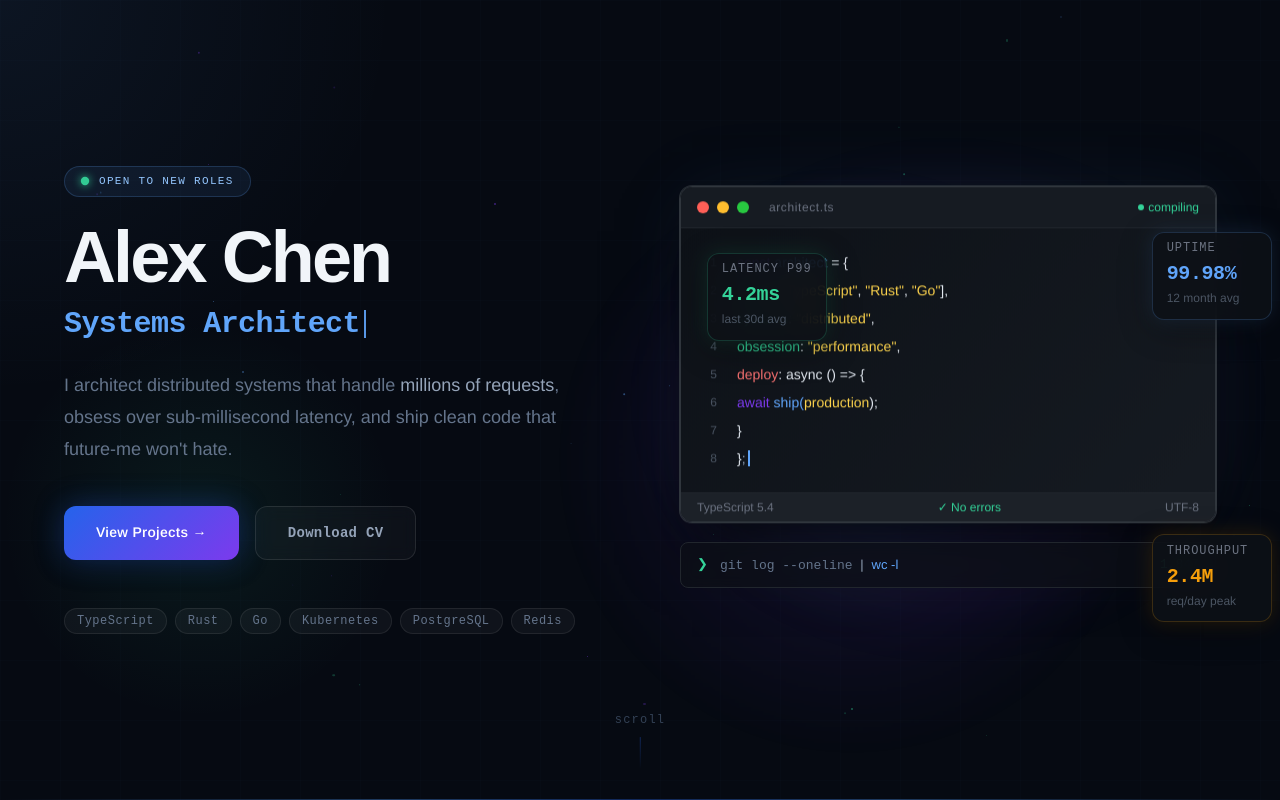
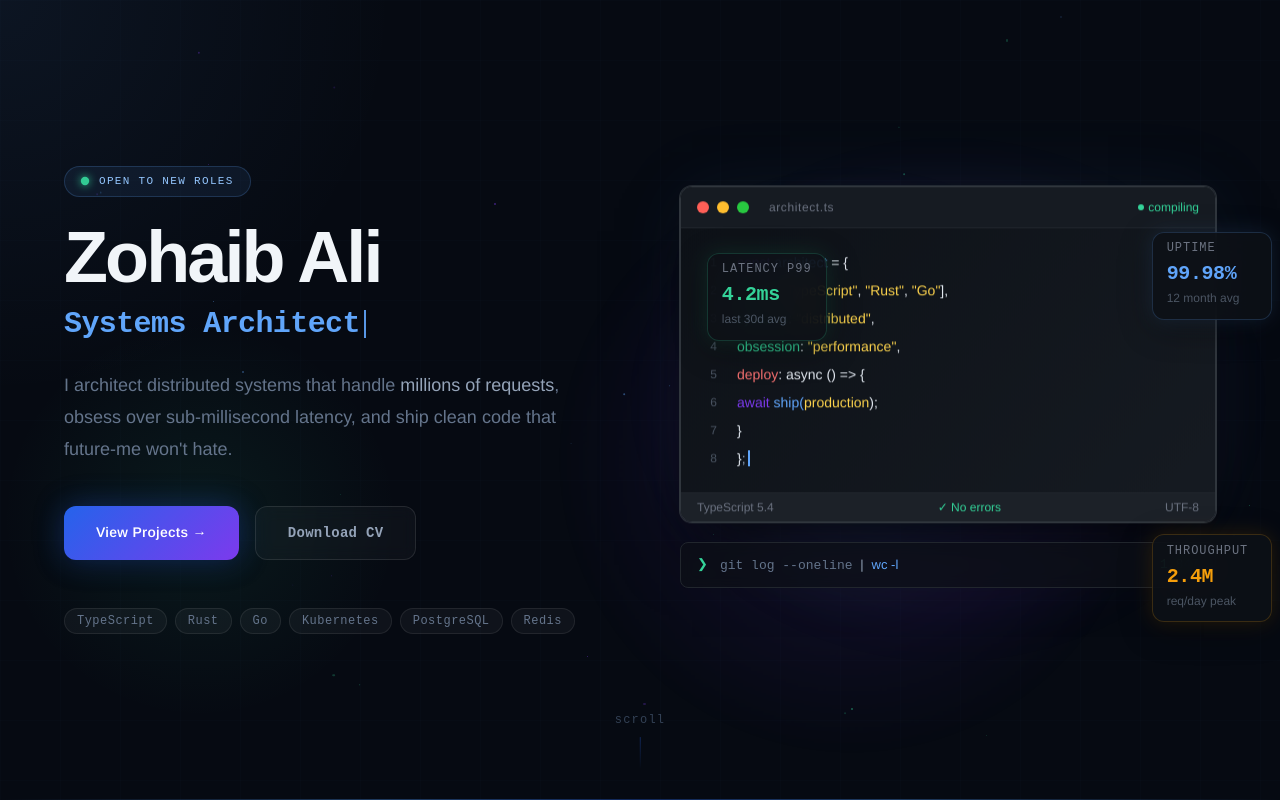
Before and after one commit to githubzohaib/Portfolio-Website, a React (Vite) app in the folder client/: page / in a window 1280 px wide. Shown: the top 800 px of the page. Built offline with nearby package versions, Linux system fonts and the light colour scheme.

Commit message:
Update name in HeroSection to Zohaib Ali

```diff
--- a/client/src/components/layouts/Hero.tsx
+++ b/client/src/components/layouts/Hero.tsx
@@ -363,7 +363,7 @@ export default function HeroSection(): JSX.Element {
                 fontSize: "clamp(2.5rem, 10vw, 4.5rem)",
               }}
             >
-              Alex Chen
+              Zohaib Ali
             </h1>
           </motion.div>
 
```
